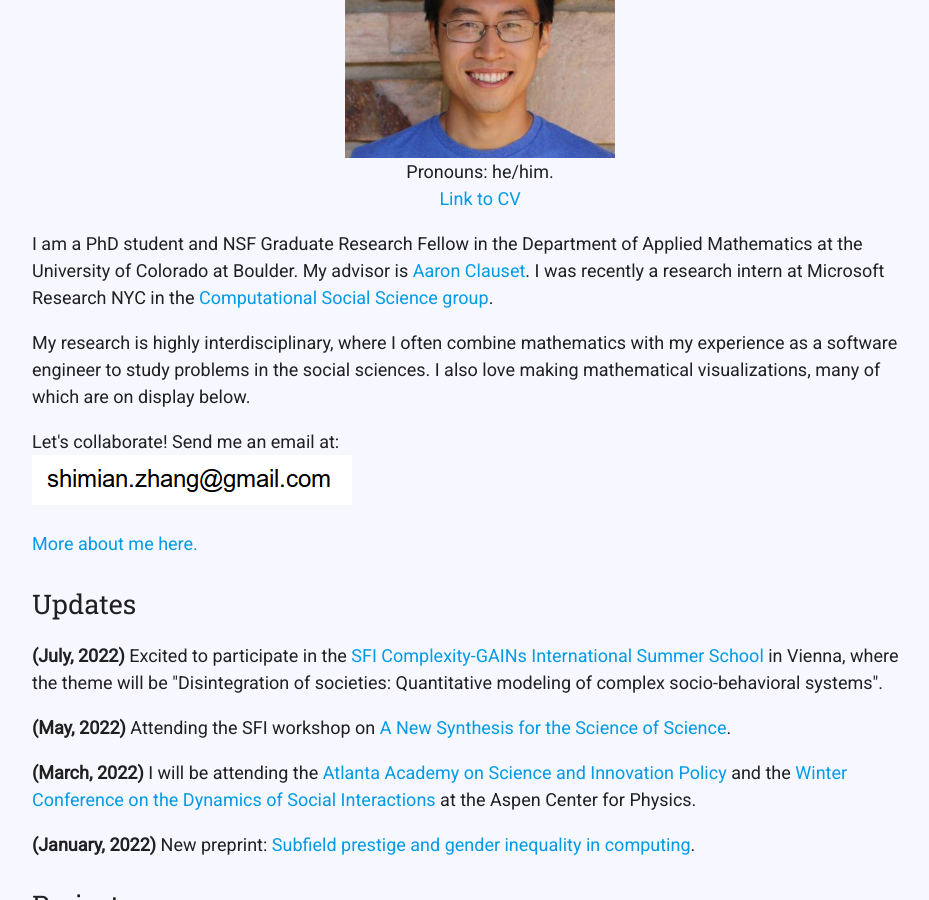
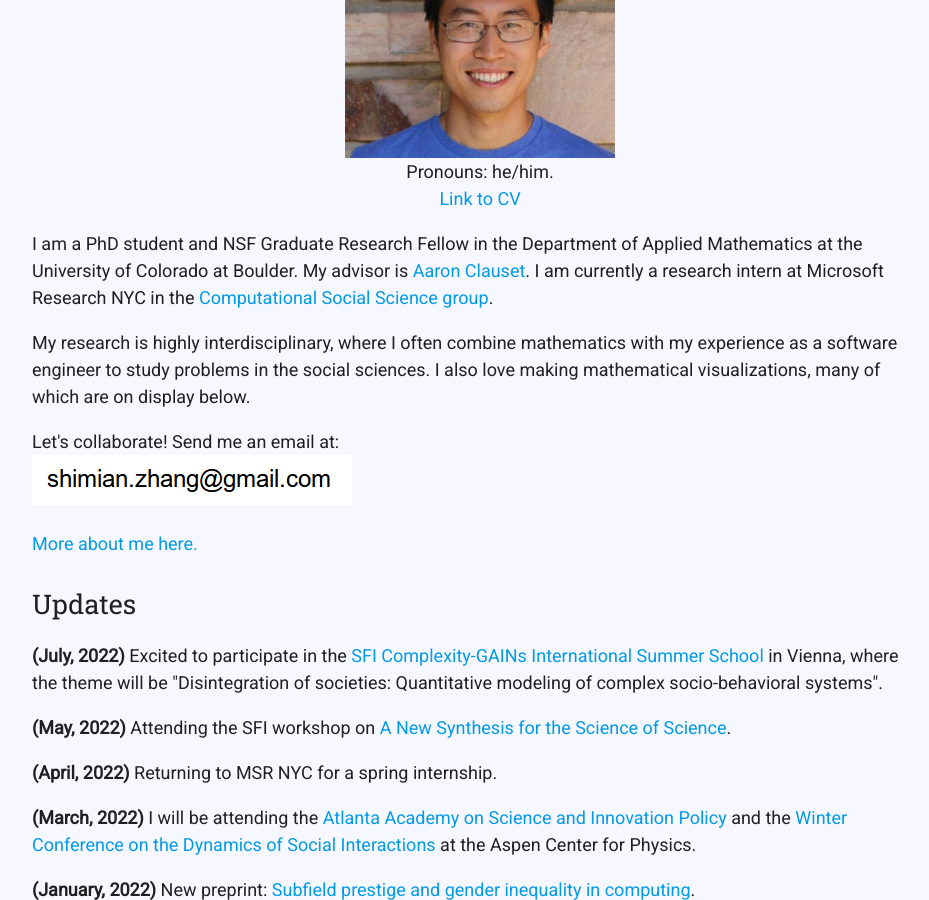
Before and after one commit to samzhang111/samzhang111.github.io, a Jekyll site: the page built from index.html, in a window 1280 px wide and 900 px high, scrolled down 260 px. Shown: the whole window, without its empty margins (160-1089 px from the left). Built offline with Jekyll 4.4.1, drawn with Linux system fonts in a browser that asks for light colours; nearby versions of some CDN libraries.

Commit message:
msr news

```diff
--- a/index.html
+++ b/index.html
@@ -10,7 +10,7 @@ layout: default
     <p>
     I am a PhD student and NSF Graduate Research Fellow in the Department of Applied Mathematics at the University of Colorado at Boulder.
     My advisor is <a href="http://tuvalu.santafe.edu/~aaronc/" target="_blank">Aaron Clauset</a>.
-    I was recently a research intern at Microsoft Research NYC in the <a href="https://www.microsoft.com/en-us/research/theme/computational-social-science/" target="_blank">Computational Social Science group</a>.
+    I am currently a research intern at Microsoft Research NYC in the <a href="https://www.microsoft.com/en-us/research/theme/computational-social-science/" target="_blank">Computational Social Science group</a>.
 
     <p>
     My research is highly interdisciplinary, where I often combine mathematics with my experience as a software engineer to study problems in the social sciences.
@@ -43,6 +43,7 @@ layout: default
           <ul>
               <li> <b>(July, 2022)</b> Excited to participate in the <a href="https://www.santafe.edu/engage/learn/programs/complexity-gains-international-summer-school" target="_blank">SFI Complexity-GAINs International Summer School</a> in Vienna, where the theme will be "Disintegration of societies: Quantitative modeling of complex socio-behavioral systems".</li>
               <li> <b>(May, 2022)</b> Attending the SFI workshop on <a href="https://www.santafe.edu/events/new-synthesis-science-science" target="_blank">A New Synthesis for the Science of Science</a>.</li>
+              <li> <b>(April, 2022)</b> Returning to MSR NYC for a spring internship.</a></li>
               <li> <b>(March, 2022)</b> I will be attending the <a href="https://spp.gatech.edu/node/178" target="_blank">Atlanta Academy on Science and Innovation Policy</a> and the <a href="https://shaevitzlab.princeton.edu/socialinteractions2022" target="_blank">Winter Conference on the Dynamics of Social Interactions</a> at the Aspen Center for Physics.</li>
               <li> <b>(January, 2022)</b> New preprint: <a href="https://arxiv.org/abs/2201.00254" target="_blank">Subfield prestige and gender inequality in computing</a>.</li>
               </li>
```
